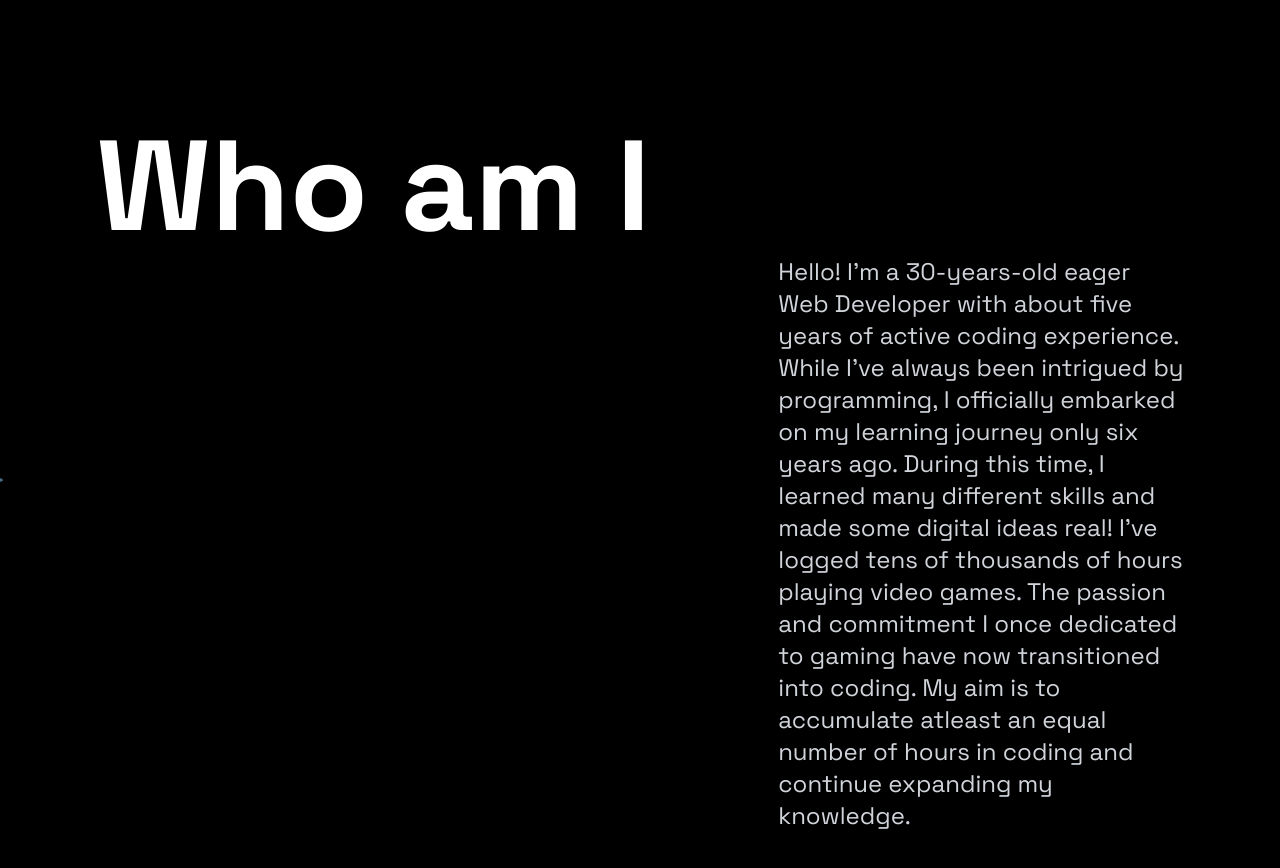
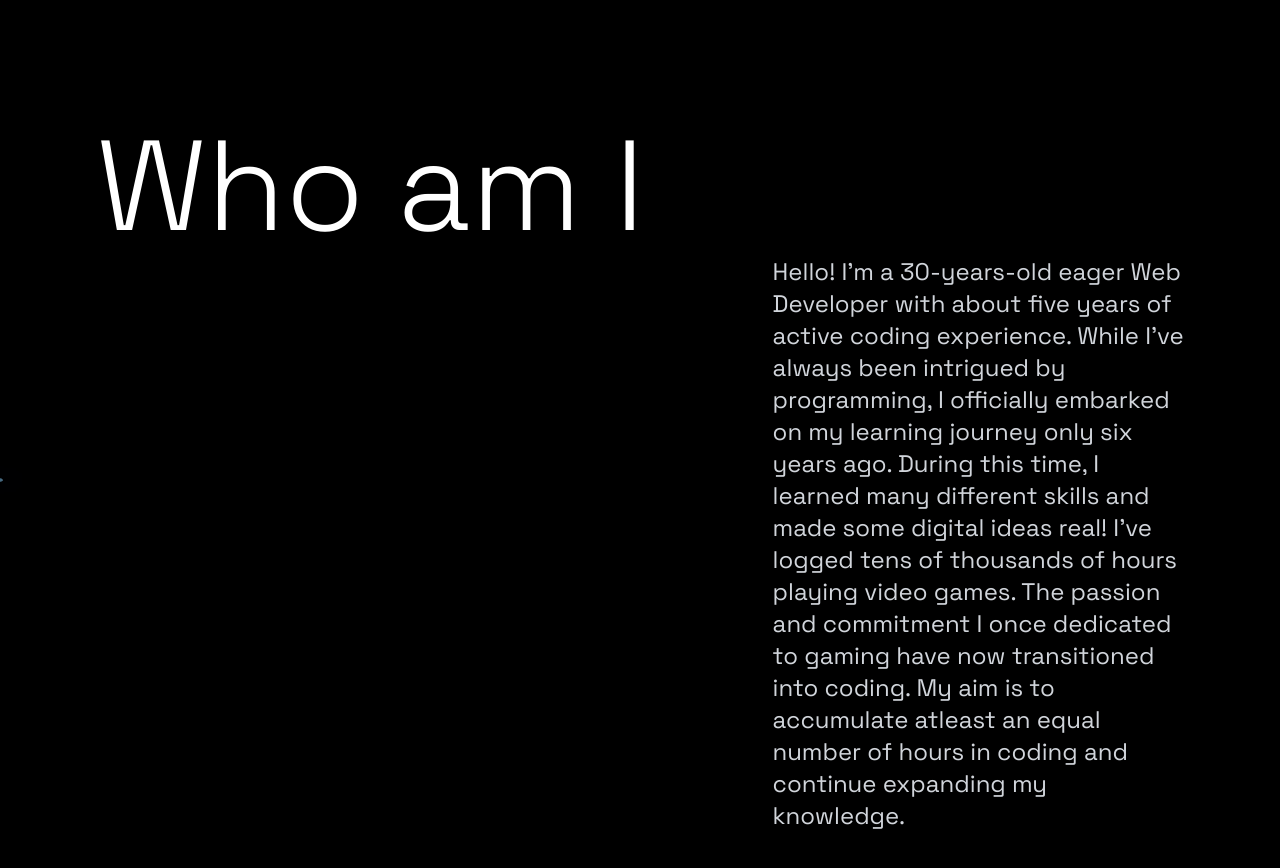
Before and after one commit to villetoimela/villetoimela-site-v3, a Next.js app: page / in a window 1280 px wide. Shown: the part 1520-2388 px from the top of the page. Built offline with nearby package versions, Linux system fonts and the light colour scheme.

Commit message:
Update font weight in HorizontalScroll component: Change heading font from bold to light for improved readability and visual consistency.

```diff
--- a/components/HorizontalScroll.tsx
+++ b/components/HorizontalScroll.tsx
@@ -180,7 +180,7 @@ export default function HorizontalScroll() {
             <div className="flex flex-col lg:flex-row lg:items-start gap-8 lg:gap-32">
               {/* Title on the left */}
               <h2
-                className="text-6xl md:text-8xl lg:text-9xl font-bold text-white lg:min-w-[400px] xl:min-w-[500px] shrink-0"
+                className="text-6xl md:text-8xl lg:text-9xl font-light text-white lg:min-w-[400px] xl:min-w-[500px] shrink-0"
                 style={{ fontFamily: 'var(--font-space-grotesk)', lineHeight: 0.9 }}
               >
                 Who am I
@@ -205,7 +205,7 @@ export default function HorizontalScroll() {
             <div className="flex flex-col lg:flex-row lg:items-start gap-8 lg:gap-32">
               {/* Title on the left */}
               <h2
-                className="text-6xl md:text-8xl lg:text-9xl font-bold text-white lg:min-w-[400px] xl:min-w-[500px] shrink-0"
+                className="text-6xl md:text-8xl lg:text-9xl font-light text-white lg:min-w-[400px] xl:min-w-[500px] shrink-0"
                 style={{ fontFamily: 'var(--font-space-grotesk)', lineHeight: 0.9 }}
               >
                 What I do
```
